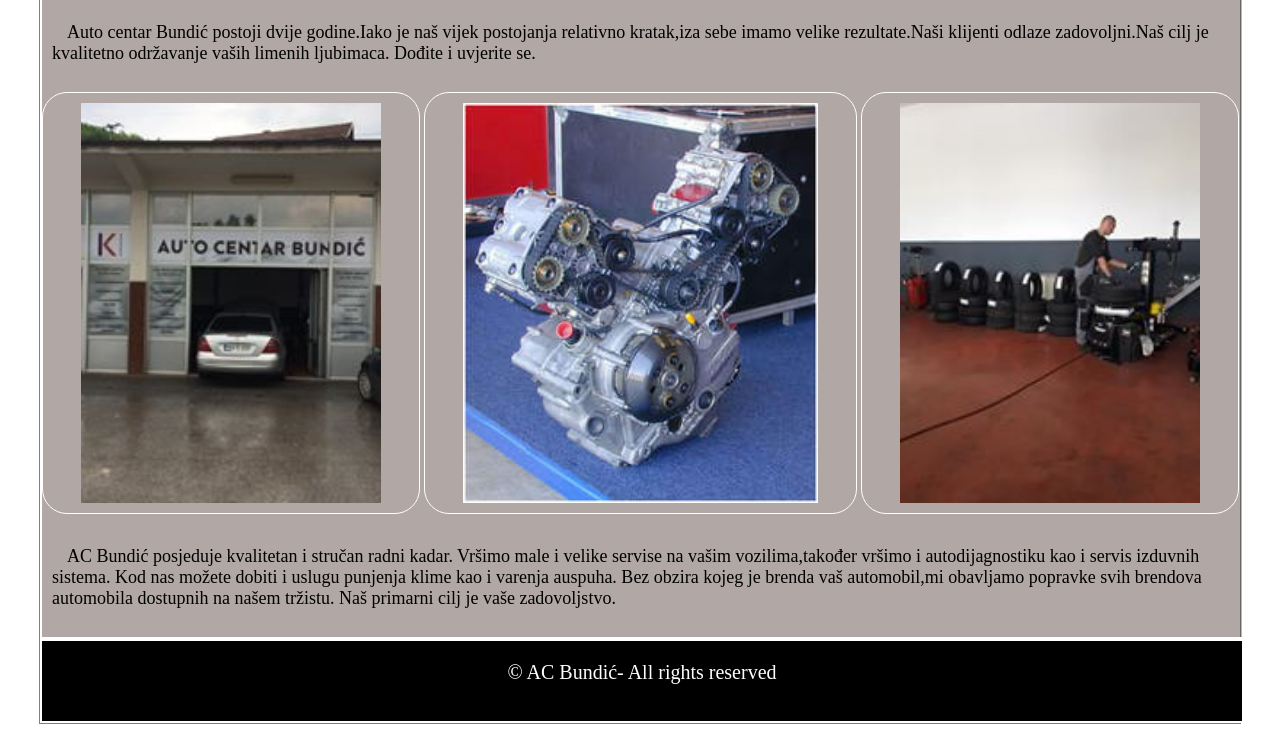
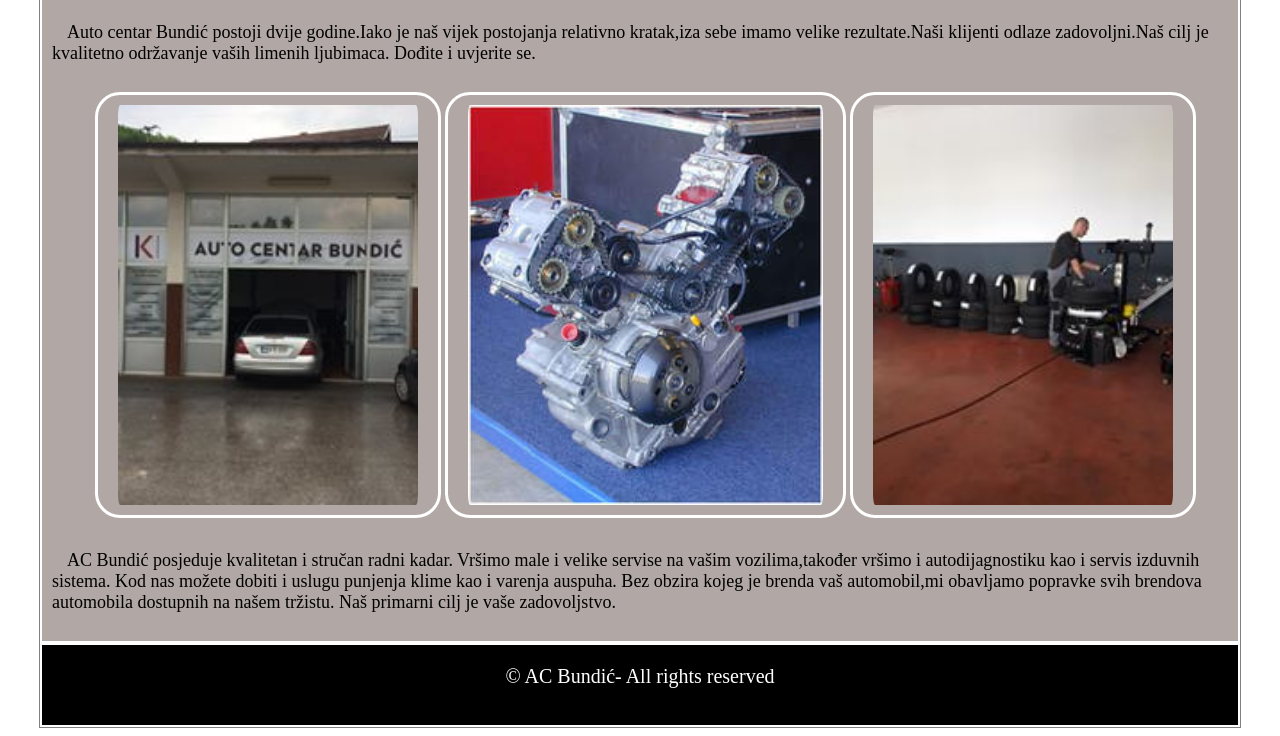
Before and after one commit to amelabundic/webBundic, a plain HTML site: page index.html in a window 1280 px wide. Shown: the part 268-1004 px from the top of the page. Drawn offline with Linux system fonts and the light colour scheme.

Commit message:
Ispravak

```diff
--- a/style.css
+++ b/style.css
@@ -75,7 +75,8 @@
 .mani {
     background-color: rgba(54, 56, 48, 0.349);
     border: 2px solid white;
-    width: 100%;
+    width: fit-content;
+
 }
 
   .paragraf {
@@ -101,12 +102,16 @@
     flex-grow: 1;
     height: 400px;
     justify-content: space-between;
+    padding: 5px;
 
+}
+.slike{
+    padding-left: 53px;
 }
 .slike .slikaslika {
     height: 400px;
-    padding: 10px 38px;
-    border: 1px solid white;
+    padding: 10px 20px;
+    border: 3px solid white;
     border-radius: 25px;
 }
 
@@ -119,7 +124,7 @@
 
 .footer {
 
- width: 100%;
+ width: auto;
  height: 60px;
  background-color: black;
  color: white;
@@ -215,7 +220,7 @@ height: auto;
 
 .footer1 {
     clear: both;
-    width: 100%;
+    width: auto;
     height: 60px;
     background-color: black;
     color: white;
@@ -226,6 +231,7 @@ height: auto;
    }
    .kontakt {
        position: relative;
+       width: auto;
 
    }
     .kontakt #adresa{
```
Also changed, not shown: Kontakt.html (+1 -1 lines).
